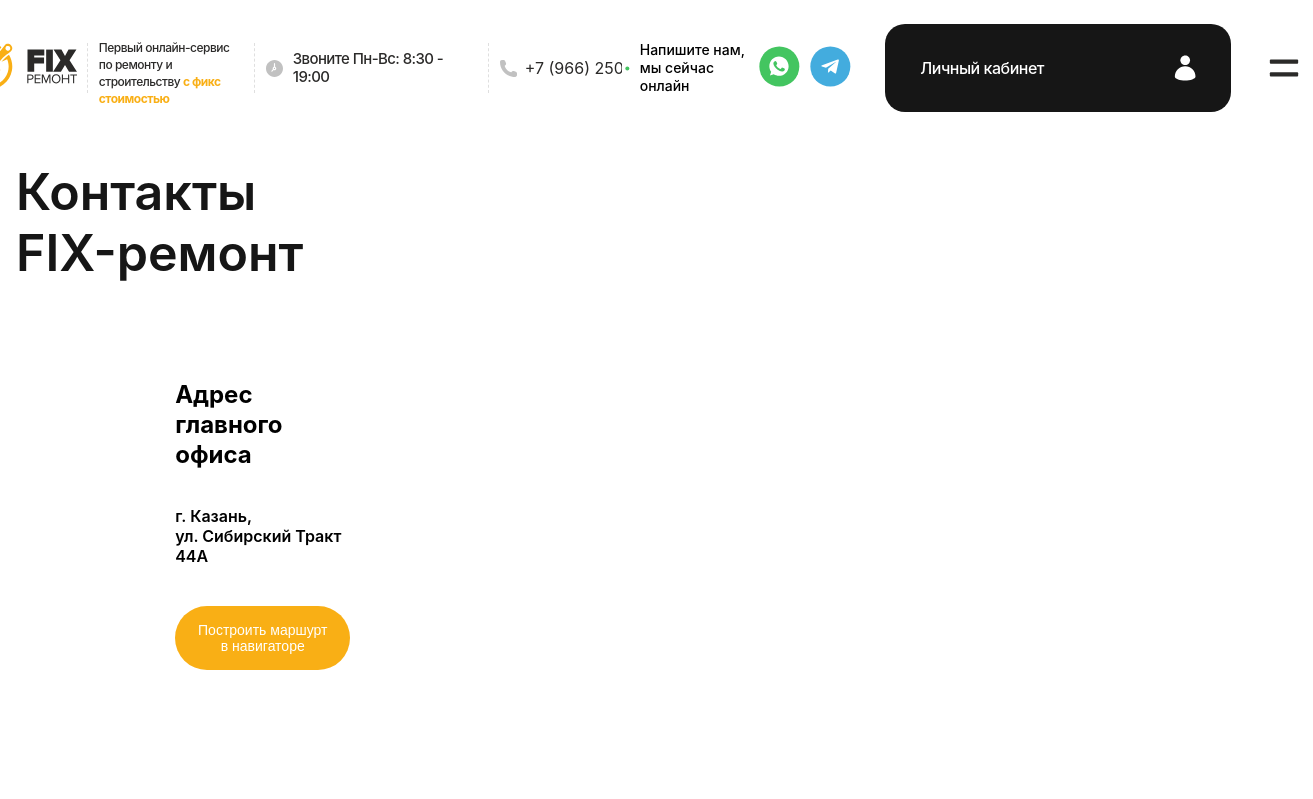
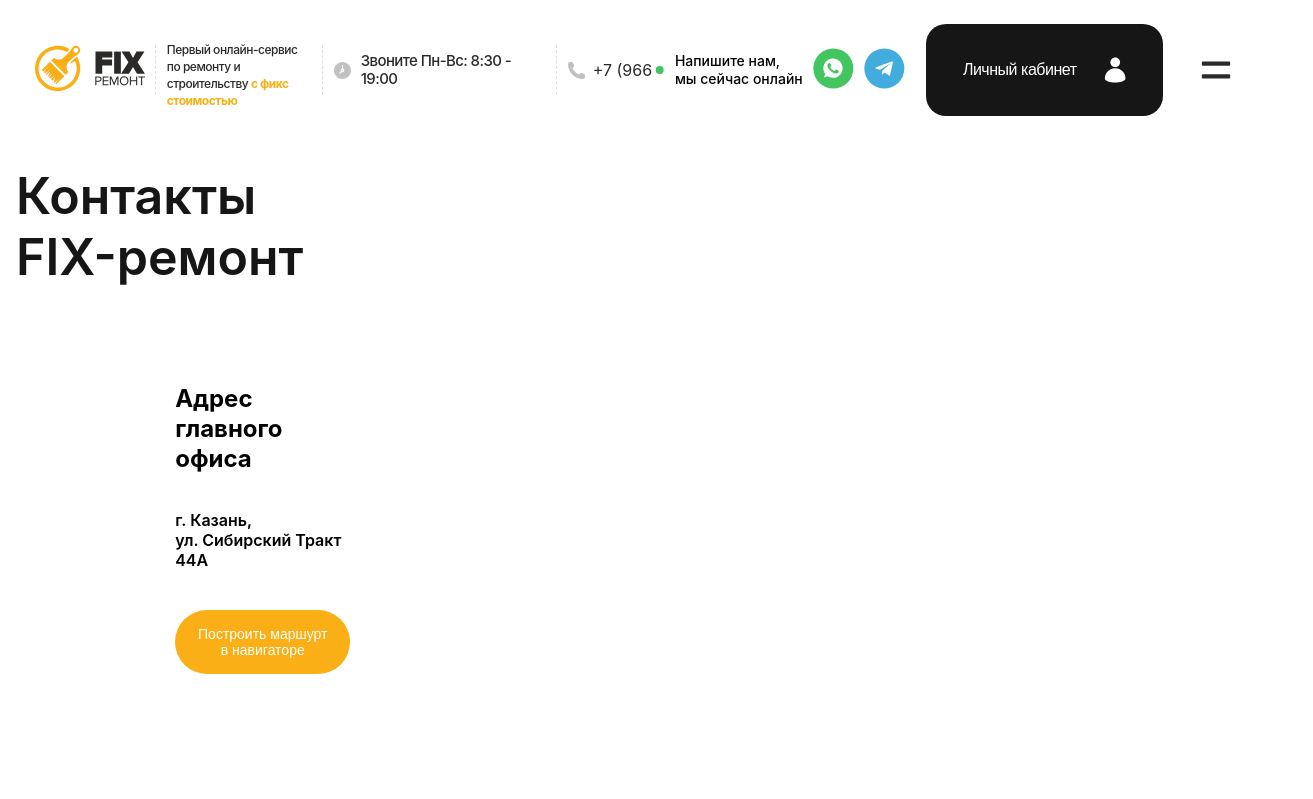
Before and after one commit to projacktor/FixR, a React (Vite) app: page / in a window 1280 px wide. Shown: the top 799 px of the page, 1313 px wide, since content can reach past the window. Built offline with nearby package versions, Linux system fonts and the light colour scheme.

Commit message:
Fix Header.jsx components

```diff
--- a/src/components/main/Header/Header.jsx
+++ b/src/components/main/Header/Header.jsx
@@ -47,10 +47,10 @@
                 </address>
             </div>
 
-            <div className="profile">
+            <button className="profile">
                 <img className="profile_icon" src={profileIcon}/>
                 <p className="to_profile_tagline">Личный кабинет</p>
-            </div>
+            </button>
 
             <div className="menu">
                 <button>
--- a/src/components/main/Header/style.scss
+++ b/src/components/main/Header/style.scss
@@ -4,6 +4,7 @@
   align-items: center;
   gap: 24px;
   padding: 1rem 0;
+  width: 97%;
 }
 
 b {
@@ -142,6 +143,7 @@
 }
 
 .write_us {
+  width: 8rem;
   font-weight: 500;
   font-size: 14px;
   line-height: 129%;
@@ -149,21 +151,21 @@
 }
 
 .online_circle {
+  width: 10px;
   margin: 0 3px;
 }
 
 .profile {
   order: 3;
-  margin: 0 0.5px;
   display: flex;
   flex-direction: row;
   justify-content: space-between;
   align-items: center;
   padding: 20px 35px;
-  width: 18rem;
+  width: 22rem;
   border-radius: 1.25rem;
   background: rgb(22, 22, 22);
-
+  border-color: transparent;
 
   .to_profile_tagline {
     font-weight: 500;
```
